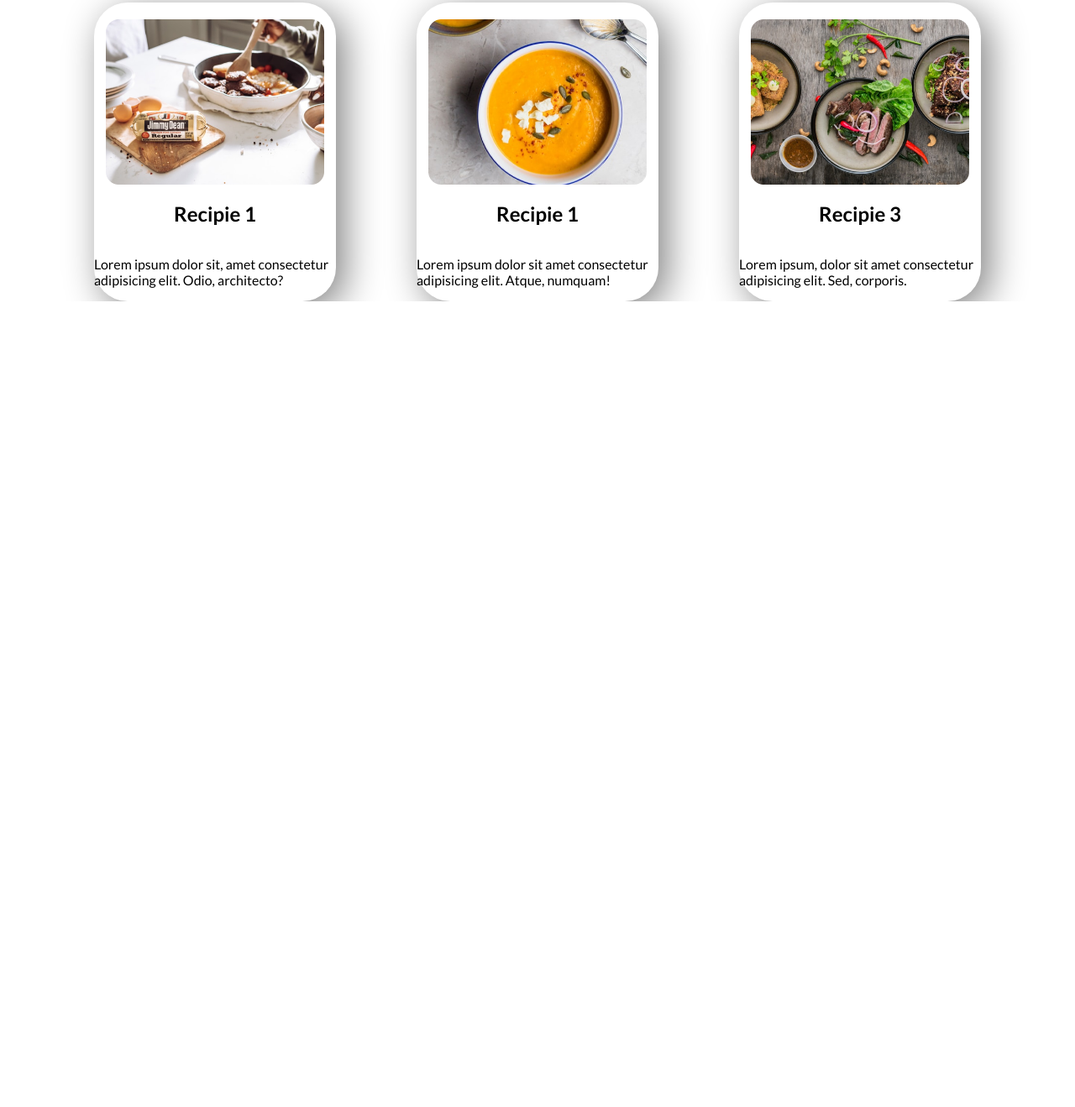
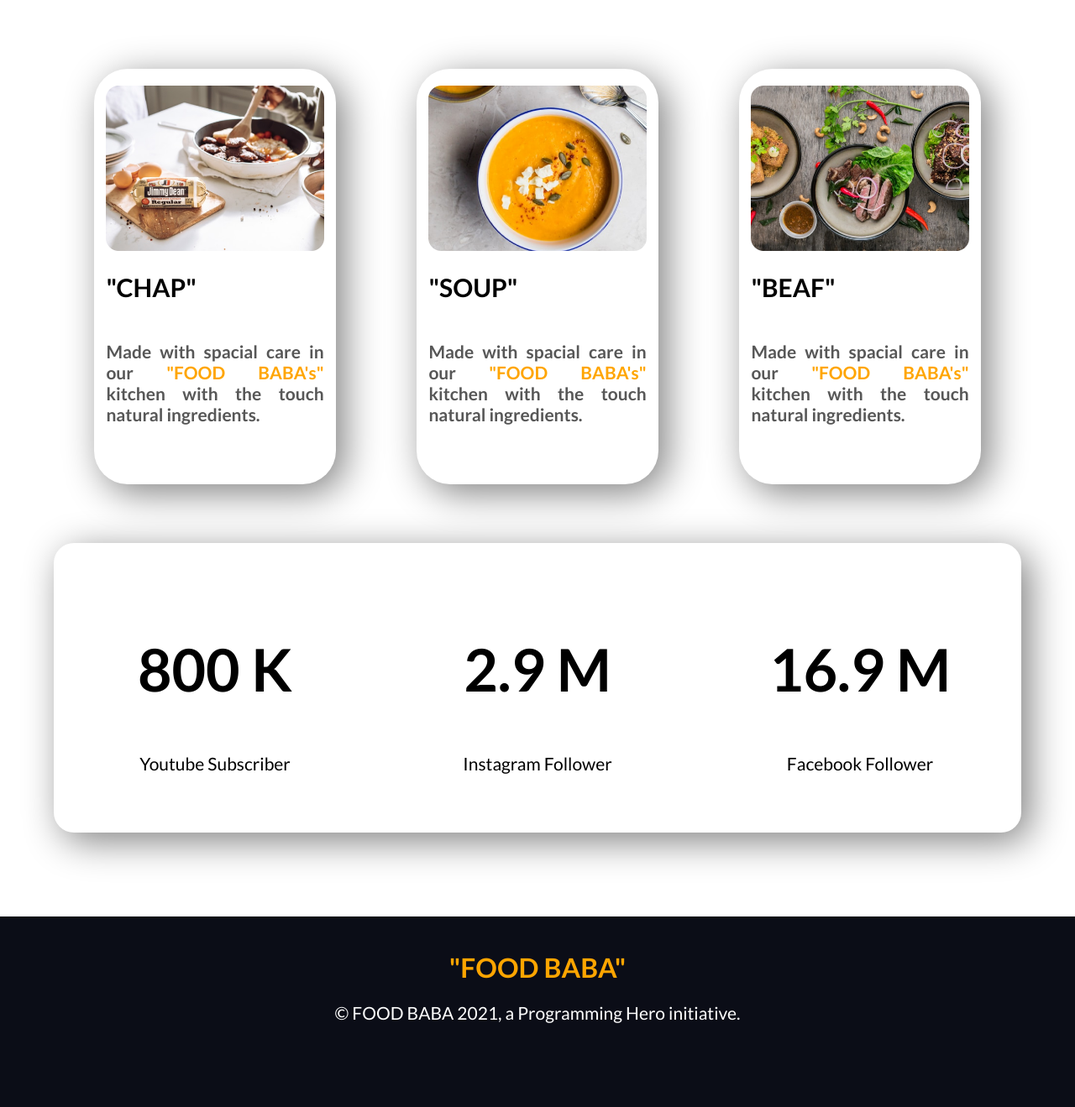
Before and after one commit to gmh-saber/web_b4-01, a plain HTML site: page index.html in a window 1280 px wide. Shown: the part 1520-2839 px from the top of the page at 84% size. Before the commit the page ends 1879 px from the top, so only its background shows below. Drawn offline with Linux system fonts and the light colour scheme.

Commit message:
Final commit

```diff
--- a/index.html
+++ b/index.html
@@ -53,21 +53,46 @@
         <div class="container">
             <div class="child">
                 <img src="images/food/Project Cover.jpg" alt="">
-                <h2>Recipie 1</h2>
-                <p>Lorem ipsum dolor sit, amet consectetur adipisicing elit. Odio, architecto?</p>
+                <h2>"CHAP"</h2>
+                <p>Made with spacial care in our <span class="color-O">"FOOD BABA's"</span> kitchen with the touch
+                    natural ingredients. </p>
             </div>
             <div class="child">
                 <img src="images/food/Project Cover.png" alt="">
-                <h2>Recipie 1</h2>
-                <p>Lorem ipsum dolor sit amet consectetur adipisicing elit. Atque, numquam!</p>
+                <h2>"SOUP"</h2>
+                <p>Made with spacial care in our <span class="color-O">"FOOD BABA's"</span> kitchen with the touch
+                    natural ingredients. </p>
             </div>
             <div class="child">
                 <img src="images/food/Project Cover1.jpg" alt="">
-                <h2>Recipie 3</h2>
-                <p>Lorem ipsum, dolor sit amet consectetur adipisicing elit. Sed, corporis.</p>
+                <h2>"BEAF"</h2>
+                <p>Made with spacial care in our <span class="color-O">"FOOD BABA's"</span> kitchen with the touch
+                    natural ingredients. </p>
             </div>
         </div>
     </section>
+    <section class="social">
+        <div id="social" class="container">
+            <div class="social-child">
+                <h1>800 K </h1>
+                <span>Youtube Subscriber</span>
+            </div>
+            <div class="social-child">
+                <h1>2.9 M</h1>
+                <span>Instagram Follower</span>
+            </div>
+            <div class="social-child">
+                <h1>16.9 M </h1>
+                <span>Facebook Follower</span>
+            </div>
+        </div>
+    </section>
+    <footer>
+        <div class="foot">
+            <h1 class="color-O">"FOOD BABA"</h1>
+            <span>© FOOD BABA 2021, a Programming Hero initiative.</span>
+        </div>
+    </footer>
 </body>
 
 </html>
--- a/style.css
+++ b/style.css
@@ -64,6 +64,7 @@ header{
     width: 50%;
     margin: auto;
     text-align: center;
+    margin-bottom: 100px;
 }
 .recipie-head h1{
     font-size: 50px;
@@ -76,6 +77,7 @@ header{
 .child{
     width: 25%;
     margin: auto;
+    margin-bottom: 70px;
     display: grid;
     place-items: center;
     border-radius: 40px;
@@ -85,3 +87,52 @@ header{
     width: 90%;
     margin-top: 20px;
 }
+.child h2{
+    width: 90%;
+    text-align: left;
+    font-size: 30px;
+    font-weight: 600;
+}
+.child p{
+    color:#575757;
+    width: 90%;
+    text-align: justify;
+    font-size: 21px;
+    font-weight: 600;
+    padding-bottom: 50px;
+}
+#social {
+    box-shadow: 10px 10px 45px grey;
+    border-radius: 24px;
+}
+.social{
+    margin-bottom: 100px;
+}
+.social-child {
+    width: 25%;
+    margin: auto;
+    margin-top: 50px;
+    margin-bottom: 70px;
+    display: grid;
+    place-items: center;
+}
+.social-child h1 {
+    font-size: 70px;
+}
+.social-child span {
+    font-size: 21px;
+}
+footer{
+    background-color: #0B0D17;
+    padding-bottom: 100px;
+}
+.foot {
+    width: 50%;
+    margin: auto;
+    text-align: center;
+    padding-top: 20px;
+}
+.foot span {
+    color: white;
+    font-size: 21px;
+}
```
